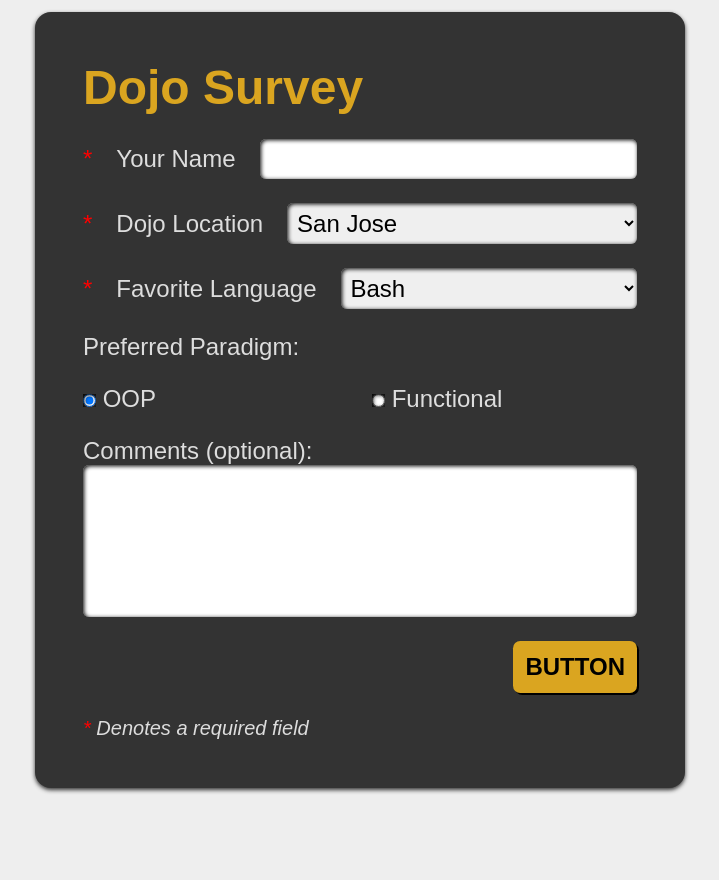
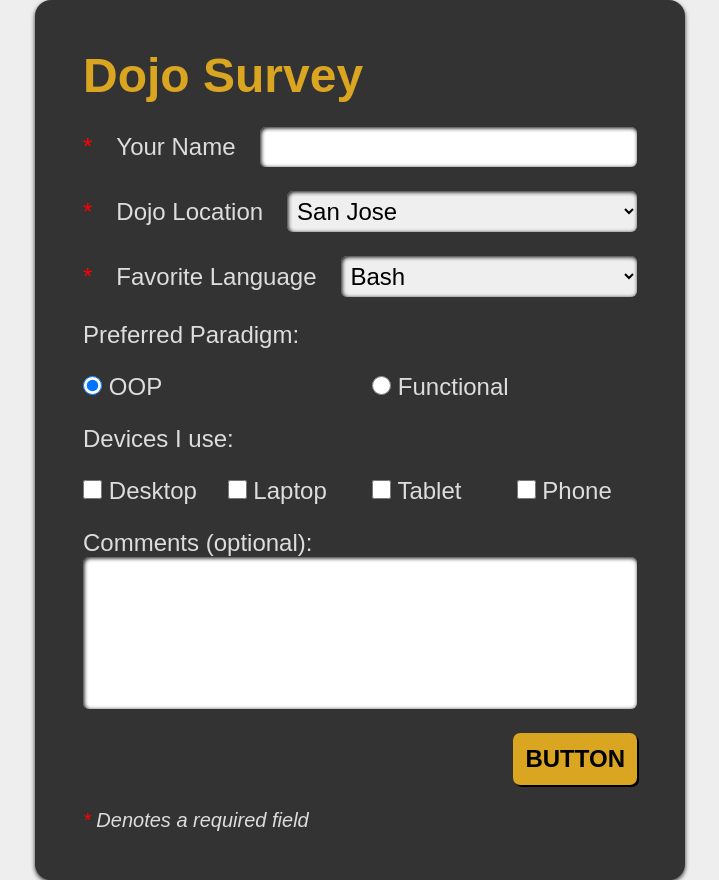
Before and after one commit to cptchuckles/codingdojo, a Flask app: page / in a window 1280 px wide. Shown: the whole page, without its empty margins (280-999 px from the left). Before the commit the page ends 793 px from the top, so only its background shows below. Run offline with Flask 3, Linux system fonts and the light colour scheme.

Commit message:
python(flask): dojo survey - add checkboxes

```diff
--- a/python/flask/survey/static/style.css
+++ b/python/flask/survey/static/style.css
@@ -90,6 +90,16 @@ input, select, textarea {
       color: red;
     }
   }
+
+  &[type="radio"], &[type="checkbox"] {
+    width: .8em;
+    height: .8em;
+    box-shadow: none;
+  }
+}
+
+ul {
+  list-style: inside;
 }
 
 .shrink {
--- a/python/flask/survey/templates/index.html
+++ b/python/flask/survey/templates/index.html
@@ -51,6 +51,26 @@
                 </label>
             </p>
 
+            <p>Devices I use:</p>
+            <p class="entry">
+                <label for="Desktop" class="inline clickable">
+                    <input type="checkbox" name="Desktop" id="Desktop">
+                    Desktop
+                </label>
+                <label for="Laptop" class="inline clickable">
+                    <input type="checkbox" name="Laptop" id="Laptop">
+                    Laptop
+                </label>
+                <label for="Tablet" class="inline clickable">
+                    <input type="checkbox" name="Tablet" id="Tablet">
+                    Tablet
+                </label>
+                <label for="Phone" class="inline clickable">
+                    <input type="checkbox" name="Phone" id="Phone">
+                    Phone
+                </label>
+            </p>
+
             <label class="comments">
                 Comments (optional):
                 <textarea name="comments" id="comments" rows="5" autocorrect="on" resizable="false"></textarea>
```
Also changed, not shown: python/flask/survey/templates/results.html (+19 -0 lines).
